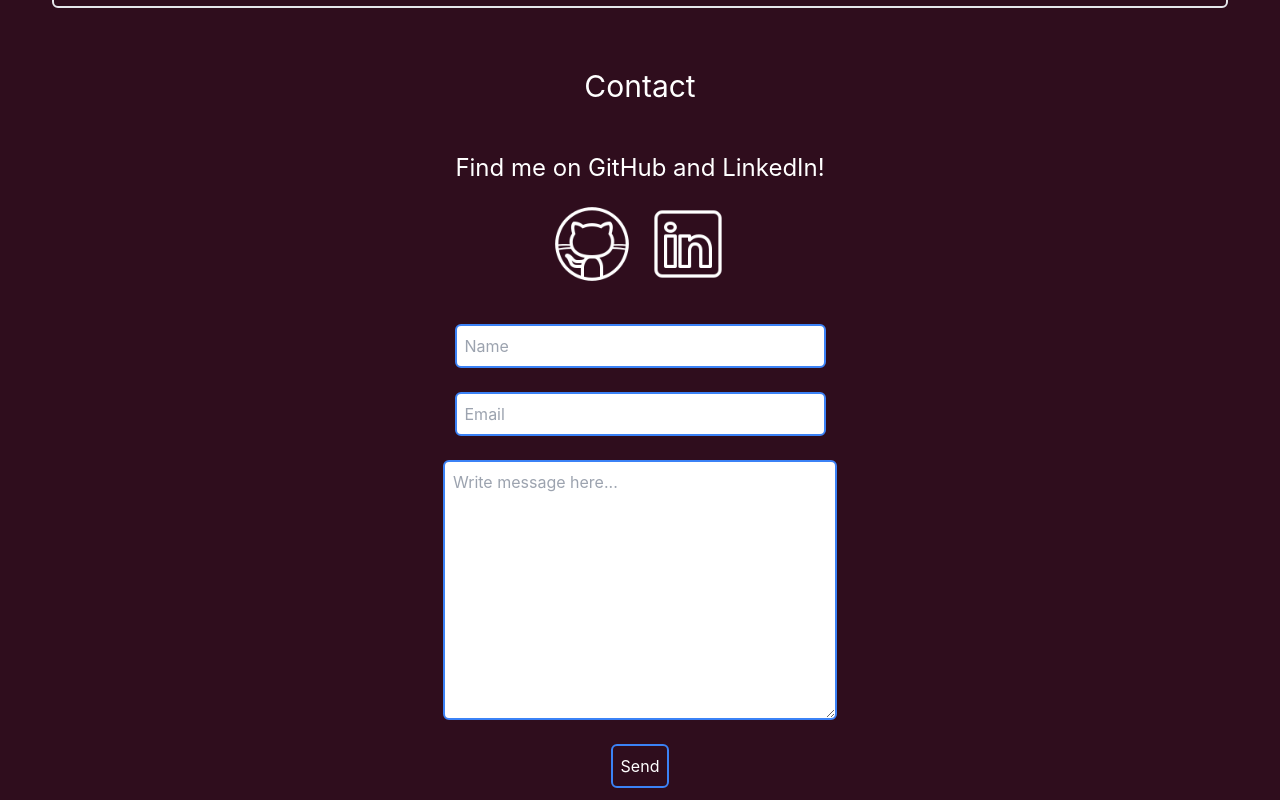
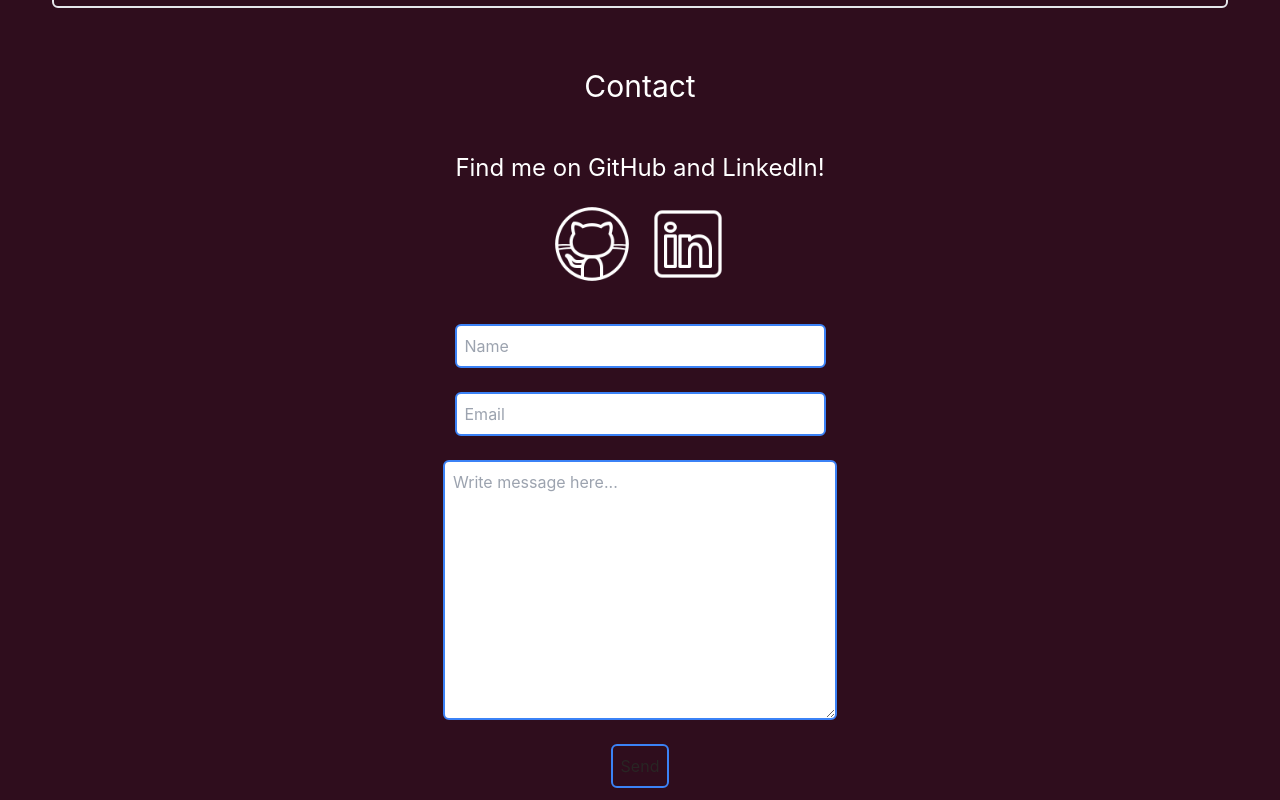
Before and after one commit to nickdip/portfolio-site, a React (Create React App) app: page / in a window 1280 px wide. Shown: the part 3546-4346 px from the top of the page. Built offline with nearby package versions, Linux system fonts and the light colour scheme.

Commit message:
fixed text colour

```diff
--- a/src/components/email.jsx
+++ b/src/components/email.jsx
@@ -2,7 +2,6 @@ import React, { useRef, useState, useEffect } from 'react';
 import emailjs from '@emailjs/browser';
 
 //TODO: Check how to access email address from emailjs
-//TODO: Change images for light/dark mode
 
 export default function Email() {
 
@@ -88,7 +87,7 @@ export default function Email() {
 
 
     return (
-        <div>
+        <div className="text-stone-800">
             <form className="flex flex-col items-center pt-5" ref={form} onSubmit={SendEmail}>
             <input className="border-2 border-blue-500 rounded-md p-2 m-3" placeholder="Name" type="text" name="user_name" size="30" onChange={(e) => updateFormDetails(e, "name")} value={formDetails["name"]}/>
             <input className="border-2 border-blue-500 rounded-md p-2 m-3" placeholder="Email" type="email" name="user_email" size="30" onChange={(e) => updateFormDetails(e, "email")} value={formDetails["email"]}/>
```
